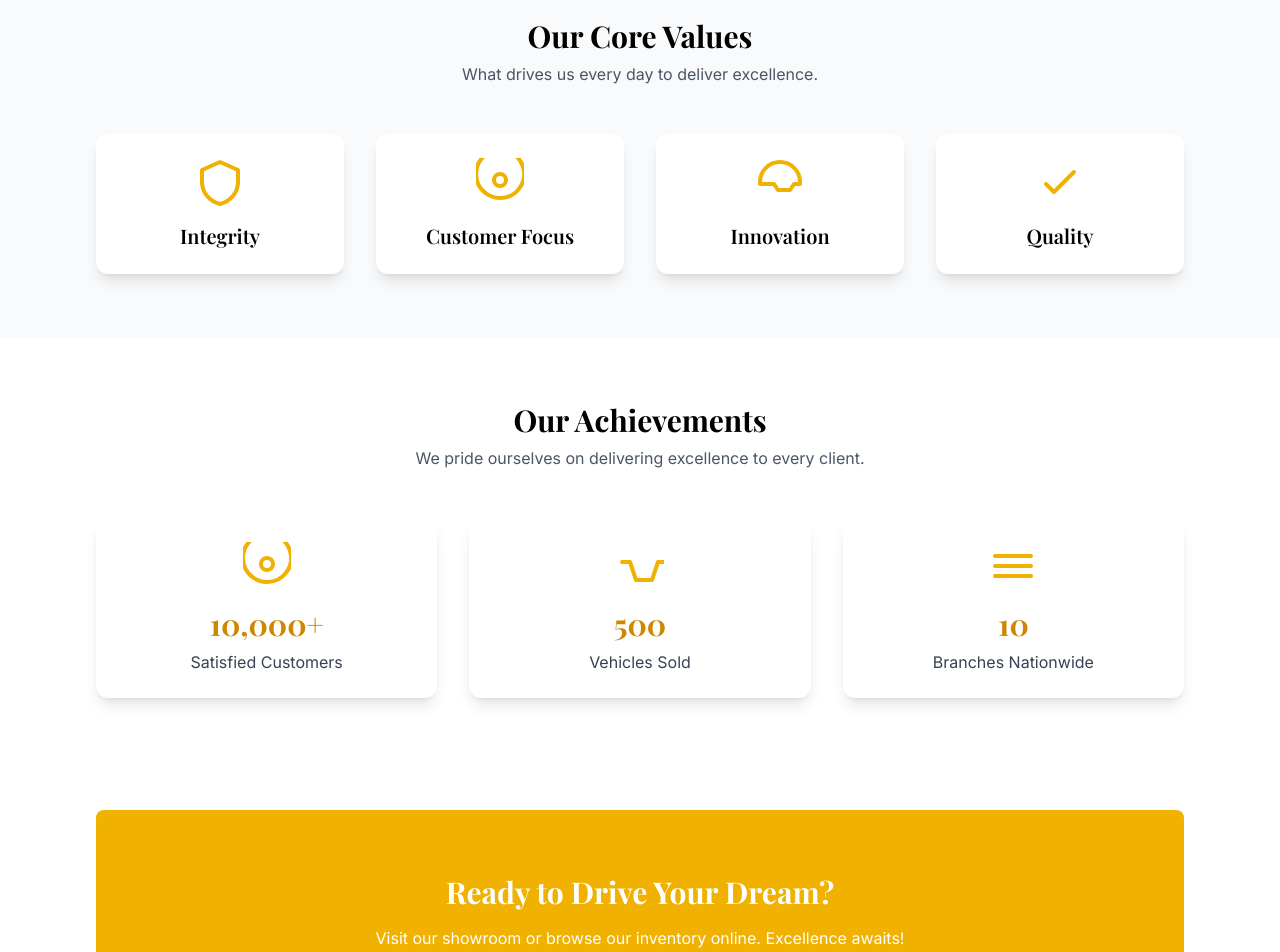
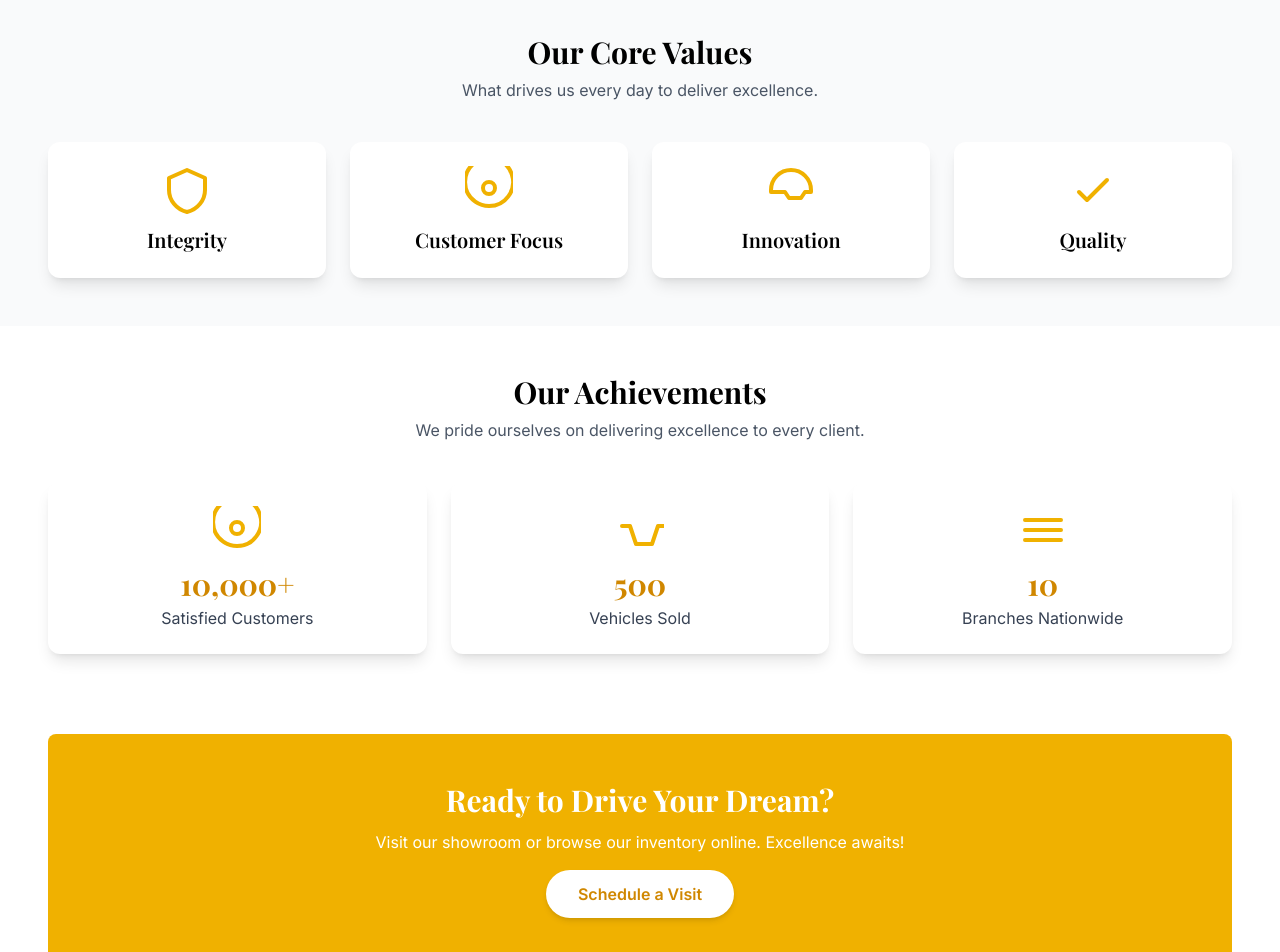
Before and after one commit to MoBazmul/branding-website, a React (Vite) app: page /aboutus in a window 1280 px wide. Shown: the part 980-1932 px from the top of the page. Built offline with nearby package versions, Linux system fonts and the light colour scheme.

Commit message:
Making about Us responsive

```diff
--- a/src/components/AboutUs.tsx
+++ b/src/components/AboutUs.tsx
@@ -92,39 +92,38 @@ const AboutUs = () => {
 
   return (
     <main className="w-full">
-
       {/* Hero Section */}
-      <section className="relative w-full h-[60vh] bg-gray-100 flex items-center justify-center">
+      <section className="relative w-full h-[50vh] sm:h-[60vh] bg-gray-100 flex items-center justify-center">
         <img
           src="https://i.pinimg.com/736x/2e/35/16/2e3516d94e1d6e0cfa5dd4c6425c549d.jpg"
           alt="Ali Motors Showroom"
           className="absolute w-full h-full object-cover"
         />
-        <div className="relative z-10 text-center px-4">
-          <h1 className="text-4xl md:text-5xl font-bold text-white drop-shadow-lg">
+        <div className="relative z-10 text-center px-4 sm:px-6">
+          <h1 className="text-3xl sm:text-4xl md:text-5xl font-bold text-white drop-shadow-lg">
             About Ali Motors
           </h1>
-          <p className="mt-4 text-lg md:text-xl text-white drop-shadow-md">
+          <p className="mt-4 text-md sm:text-lg md:text-xl text-white drop-shadow-md">
             Driven by Passion, Powered by Excellence
           </p>
         </div>
       </section>
 
-      {/* Mission & Vision with Slider */}
-      <section className="py-16 px-4 md:px-24 bg-white">
-        <div className="max-w-7xl mx-auto grid md:grid-cols-2 gap-8 items-center">
+      {/* Mission & Slider */}
+      <section className="py-12 px-4 sm:px-6 md:px-12 bg-white">
+        <div className="max-w-7xl mx-auto grid grid-cols-1 md:grid-cols-2 gap-8 items-center">
           <motion.div
             initial={{ opacity: 0, x: -100 }}
             whileInView={{ opacity: 1, x: 0 }}
             viewport={{ once: true, amount: 0.3 }}
             transition={{ duration: 0.7 }}
           >
-            <h2 className="text-3xl font-bold mb-4">Our Mission</h2>
-            <p className="text-gray-700 mb-6">
+            <h2 className="text-2xl sm:text-3xl font-bold mb-4">Our Mission</h2>
+            <p className="text-gray-700 mb-6 text-sm sm:text-base">
               At Ali Motors, our mission is to provide quality vehicles with exceptional customer service. We aim to create a seamless buying experience and build long-lasting relationships with our clients.
             </p>
-            <h2 className="text-3xl font-bold mb-4">Our Vision</h2>
-            <p className="text-gray-700">
+            <h2 className="text-2xl sm:text-3xl font-bold mb-4">Our Vision</h2>
+            <p className="text-gray-700 text-sm sm:text-base">
               To be the most trusted automotive dealer in the region, recognized for our dedication, integrity, and commitment to innovation.
             </p>
           </motion.div>
@@ -141,7 +140,7 @@ const AboutUs = () => {
                   <img
                     src={img}
                     alt={`Showroom ${idx + 1}`}
-                    className="w-full h-64 object-cover rounded-xl shadow-lg"
+                    className="w-full h-48 sm:h-64 md:h-80 object-cover rounded-xl shadow-lg"
                   />
                 </div>
               ))}
@@ -151,69 +150,70 @@ const AboutUs = () => {
       </section>
 
       {/* Core Values */}
-      <section className="py-16 bg-gray-50 px-4 md:px-24">
-        <div className="max-w-7xl mx-auto text-center mb-12">
-          <h2 className="text-3xl font-bold">Our Core Values</h2>
-          <p className="text-gray-600 mt-2">
+      <section className="py-12 px-4 sm:px-6 md:px-12 bg-gray-50">
+        <div className="max-w-7xl mx-auto text-center mb-10">
+          <h2 className="text-2xl sm:text-3xl font-bold">Our Core Values</h2>
+          <p className="text-gray-600 mt-2 text-sm sm:text-base">
             What drives us every day to deliver excellence.
           </p>
         </div>
-        <div className="grid sm:grid-cols-2 lg:grid-cols-4 gap-8 max-w-7xl mx-auto">
+        <div className="grid grid-cols-1 sm:grid-cols-2 lg:grid-cols-4 gap-6 max-w-7xl mx-auto">
           {values.map((value, idx) => (
             <motion.div
               key={idx}
-              className="bg-white rounded-xl shadow-lg p-6 flex flex-col items-center text-center"
+              className="bg-white rounded-xl shadow-lg p-4 sm:p-6 flex flex-col items-center text-center"
               initial={{ opacity: 0, y: 60 }}
               whileInView={{ opacity: 1, y: 0 }}
               viewport={{ once: true, amount: 0.3 }}
               transition={{ duration: 0.6, delay: idx * 0.2 }}
             >
               {value.svg}
-              <h3 className="text-xl font-semibold mt-4">{value.title}</h3>
+              <h3 className="text-lg sm:text-xl font-semibold mt-3">{value.title}</h3>
             </motion.div>
           ))}
         </div>
       </section>
 
-      {/* Stats / Satisfied Customers */}
-      <section className="py-16 px-4 md:px-24 bg-white">
-        <div className="max-w-7xl mx-auto text-center mb-12">
-          <h2 className="text-3xl font-bold">Our Achievements</h2>
-          <p className="text-gray-600 mt-2">We pride ourselves on delivering excellence to every client.</p>
+      {/* Achievements */}
+      <section className="py-12 px-4 sm:px-6 md:px-12 bg-white">
+        <div className="max-w-7xl mx-auto text-center mb-10">
+          <h2 className="text-2xl sm:text-3xl font-bold">Our Achievements</h2>
+          <p className="text-gray-600 mt-2 text-sm sm:text-base">
+            We pride ourselves on delivering excellence to every client.
+          </p>
         </div>
-        <div className="grid sm:grid-cols-2 lg:grid-cols-3 gap-8 max-w-7xl mx-auto">
+        <div className="grid grid-cols-1 sm:grid-cols-2 lg:grid-cols-3 gap-6 max-w-7xl mx-auto">
           {stats.map((stat, idx) => (
             <motion.div
               key={idx}
-              className="bg-white rounded-xl shadow-lg p-6 flex flex-col items-center text-center"
+              className="bg-white rounded-xl shadow-lg p-4 sm:p-6 flex flex-col items-center text-center"
               initial={{ opacity: 0, y: 80 }}
               whileInView={{ opacity: 1, y: 0 }}
               viewport={{ once: true, amount: 0.3 }}
               transition={{ duration: 0.7, delay: idx * 0.3 }}
             >
               {stat.svg}
-              <h3 className="text-3xl font-bold mt-4 text-yellow-600">
+              <h3 className="text-2xl sm:text-3xl font-bold mt-3 text-yellow-600">
                 <CountUp end={stat.value} duration={2} separator="," />
                 {stat.title === "Satisfied Customers" ? "+" : ""}
               </h3>
-              <p className="mt-2 text-gray-700">{stat.title}</p>
+              <p className="mt-1 text-gray-700 text-sm sm:text-base">{stat.title}</p>
             </motion.div>
           ))}
         </div>
       </section>
 
-      {/* CTA Section */}
-      <section className="py-16 px-4 md:px-24 bg-yellow-500 text-white text-center rounded-lg mx-4 md:mx-24 my-12">
-        <h2 className="text-3xl font-bold mb-4">Ready to Drive Your Dream?</h2>
-        <p className="mb-6">Visit our showroom or browse our inventory online. Excellence awaits!</p>
+      {/* Call to Action */}
+      <section className="py-12 px-4 sm:px-6 md:px-12 bg-yellow-500 text-white text-center rounded-lg mx-4 sm:mx-6 md:mx-12 my-8">
+        <h2 className="text-2xl sm:text-3xl font-bold mb-3">Ready to Drive Your Dream?</h2>
+        <p className="mb-4 text-sm sm:text-base">Visit our showroom or browse our inventory online. Excellence awaits!</p>
         <button
-          className="px-8 py-3 bg-white text-yellow-600 font-semibold rounded-full shadow-md hover:shadow-xl transition-transform duration-300 cursor-pointer"
+          className="px-6 py-2 sm:px-8 sm:py-3 bg-white text-yellow-600 font-semibold rounded-full shadow-md hover:shadow-xl transition-transform duration-300 cursor-pointer"
           onClick={() => window.location.href = "/contact"}
         >
           Schedule a Visit
         </button>
       </section>
-
     </main>
   )
 }
```
